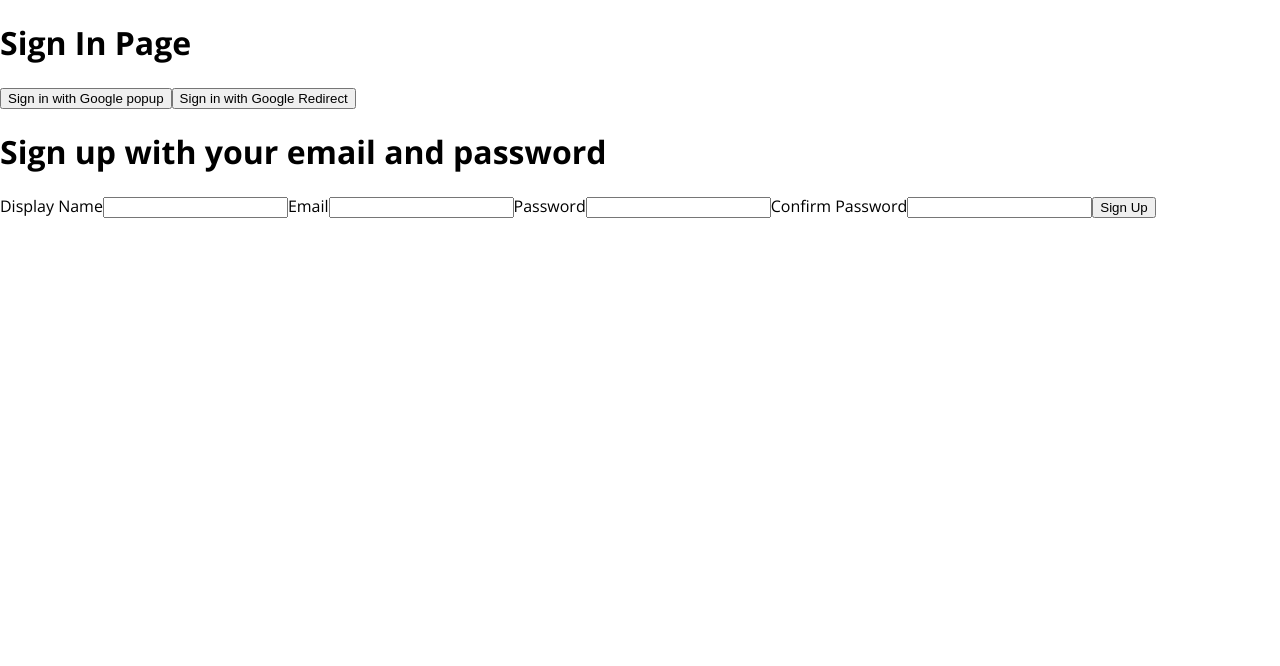
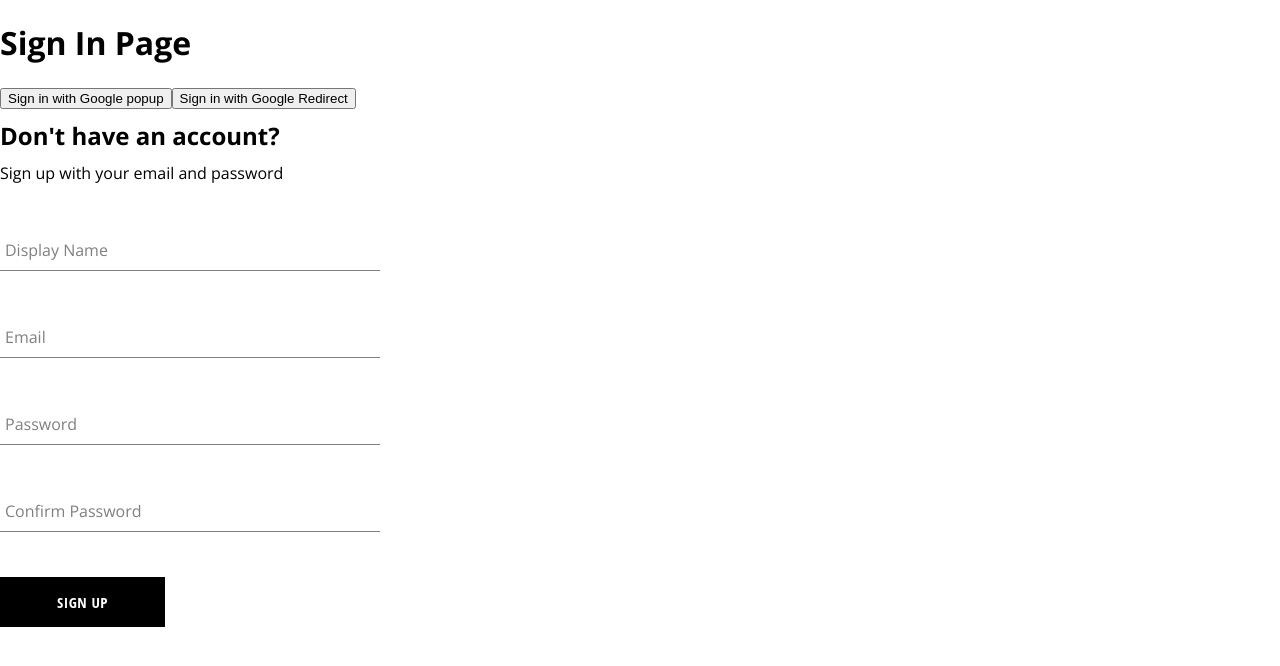
Before and after one commit to SirriCelles/crown-clothing, a React (Create React App) app: page /sign-in in a window 1280 px wide. Shown: the top 666 px of the page. Built offline with nearby package versions, Linux system fonts and the light colour scheme; a web font is replaced by a local one.

Commit message:
add signup styles, create form-input component, create button component

```diff
--- /dev/null
+++ b/src/components/button/button.component.jsx
@@ -0,0 +1,27 @@
+/*
+default
+
+inverted
+
+google
+*/
+
+import './button.styles.scss';
+
+const BUTTON_TYPE_CLASSES = {
+  google: "google-sign-in",
+  inverted: "inverted",
+};
+
+const Button = ({ children, buttonType, ...otherProps }) => {
+  return (
+    <button
+      className={`button-container ${BUTTON_TYPE_CLASSES[buttonType]} `}
+      {...otherProps}
+    >
+      {children}
+    </button>
+  );
+};
+
+export default Button;
--- /dev/null
+++ b/src/components/button/button.styles.scss
@@ -0,0 +1,46 @@
+.button-container {
+  min-width: 165px;
+  width: auto;
+  height: 50px;
+  letter-spacing: 0.5px;
+  line-height: 50px;
+  padding: 0 35px 0 35px;
+  font-size: 15px;
+  background-color: black;
+  color: white;
+  text-transform: uppercase;
+  font-family: 'Open Sans Condensed';
+  font-weight: bolder;
+  border: none;
+  cursor: pointer;
+  display: flex;
+  justify-content: center;
+
+  &:hover {
+    background-color: white;
+    color: black;
+    border: 1px solid black;
+  }
+
+  &.google-sign-in {
+    background-color: #4285f4;
+    color: white;
+
+    &:hover {
+      background-color: #357ae8;
+      border: none;
+    }
+  }
+
+  &.inverted {
+    background-color: white;
+    color: black;
+    border: 1px solid black;
+
+    &:hover {
+      background-color: black;
+      color: white;
+      border: none;
+    }
+  }
+}
--- /dev/null
+++ b/src/components/form-input/form-input.component.jsx
@@ -0,0 +1,20 @@
+import './form-input.styles.scss'
+
+const FormInput = ({ label, ...otherProps }) => {
+  return (
+    <div className="group">
+      <input className="form-input" {...otherProps} />
+      {label && (
+        <label
+          className={`${
+            otherProps.value.length ? "shrink" : ""
+          } form-input-label`}
+        >
+          {label}
+        </label>
+      )}
+    </div>
+  );
+};
+
+export default FormInput;
--- /dev/null
+++ b/src/components/form-input/form-input.styles.scss
@@ -0,0 +1,54 @@
+$sub-color: grey;
+$main-color: black;
+
+@mixin shrinkLabel {
+  top: -14px;
+  font-size: 12px;
+  color: $main-color;
+}
+
+.group {
+  position: relative;
+  margin: 45px 0;
+
+  .form-input {
+    background: none;
+    background-color: white;
+    color: $sub-color;
+    font-size: 18px;
+    padding: 10px 10px 10px 5px;
+    display: block;
+    width: 100%;
+    border: none;
+    border-radius: 0;
+    border-bottom: 1px solid $sub-color;
+    margin: 25px 0;
+
+    &:focus {
+      outline: none;
+    }
+
+    &:focus ~ .form-input-label {
+      @include shrinkLabel();
+    }
+  }
+
+  input[type='password'] {
+    letter-spacing: 0.3em;
+  }
+
+  .form-input-label {
+    color: $sub-color;
+    font-size: 16px;
+    font-weight: normal;
+    position: absolute;
+    pointer-events: none;
+    left: 5px;
+    top: 10px;
+    transition: 300ms ease all;
+
+    &.shrink {
+      @include shrinkLabel();
+    }
+  }
+}
--- a/src/components/sign-up-form/sign-up-form.component.jsx
+++ b/src/components/sign-up-form/sign-up-form.component.jsx
@@ -1,5 +1,15 @@
 import { useState } from "react";
-import { createAuthUserWithEmailAndPAssword, createUserDocumentFromAuth } from "../../utils/firebase/firebase.utils";
+
+import FormInput from "../form-input/form-input.component";
+
+import Button from "../button/button.component";
+
+import {
+  createAuthUserWithEmailAndPAssword,
+  createUserDocumentFromAuth,
+} from "../../utils/firebase/firebase.utils";
+
+import './sign-up-form.styles.scss';
 
 const defaultFormFields = {
   displayName: "",
@@ -12,62 +22,59 @@
   const [formFields, setFormFields] = useState(defaultFormFields);
   const { displayName, email, password, confirmPassword } = formFields;
 
-  console.log(formFields);
-
   const resetForm = () => {
     setFormFields(defaultFormFields);
-  }
+  };
 
   const handleChange = (event) => {
     const { name, value } = event.target;
 
-    setFormFields({...formFields, [name]: value });
+    setFormFields({ ...formFields, [name]: value });
   };
 
   const handleSubmit = async (event) => {
     event.preventDefault();
     if (password !== confirmPassword) {
-        alert('Passord mismatch');
+      alert("Passord mismatch");
       return;
     }
 
+    try {
+      const { user } = await createAuthUserWithEmailAndPAssword(
+        email,
+        password
+      );
 
-    try {
-        const { user } = await createAuthUserWithEmailAndPAssword(email, password);
-
-        await createUserDocumentFromAuth(user, {displayName: displayName});
+      await createUserDocumentFromAuth(user, { displayName: displayName });
 
       resetForm();
-
     } catch (error) {
-        if (error.code === 'auth/email-already-in-use') {
-            alert('Cannot create user. Email already in use');
-        } else if (error.code === 'auth/weak-password') {
-            alert('Password should be at least 6 characters');
-        }
-        else {
-            console.error('Sign Up Error: ', error);
+      if (error.code === "auth/email-already-in-use") {
+        alert("Cannot create user. Email already in use");
+      } else if (error.code === "auth/weak-password") {
+        alert("Password should be at least 6 characters");
+      } else {
+        console.error("Sign Up Error: ", error);
       }
     }
-
-  }
+  };
 
   return (
-    <div>
-      <h1>Sign up with your email and password</h1>
+    <div className="sign-up-container">
+      <h2>Don't have an account?</h2>
+      <span>Sign up with your email and password</span>
       <form onSubmit={handleSubmit}>
-        <label>Display Name</label>
-        <input
+        <FormInput
+          label="Display Name"
           type="text"
           required
           onChange={handleChange}
           name="displayName"
           value={displayName}
-
         />
 
-        <label>Email</label>
-        <input
+        <FormInput
+          label="Email"
           type="email"
           required
           onChange={handleChange}
@@ -75,8 +82,8 @@
           value={email}
         />
 
-        <label>Password</label>
-        <input
+        <FormInput
+          label="Password"
           type="password"
           required
           onChange={handleChange}
@@ -85,8 +92,8 @@
           minLength="6"
         />
 
-        <label>Confirm Password</label>
-        <input
+        <FormInput
+          label="Confirm Password"
           type="password"
           required
           onChange={handleChange}
@@ -95,7 +102,7 @@
           minLength="6"
         />
 
-        <button type="submit">Sign Up</button>
+        <Button  type="submit">Sign Up</Button>
       </form>
     </div>
   );
--- /dev/null
+++ b/src/components/sign-up-form/sign-up-form.styles.scss
@@ -0,0 +1,10 @@
+.sign-up-container {
+  display: flex;
+  flex-direction: column;
+  width: 380px;
+
+  h2 {
+    margin: 10px 0;
+  }
+
+}
```
Lines whose indentation alone changed are shown as unchanged.
